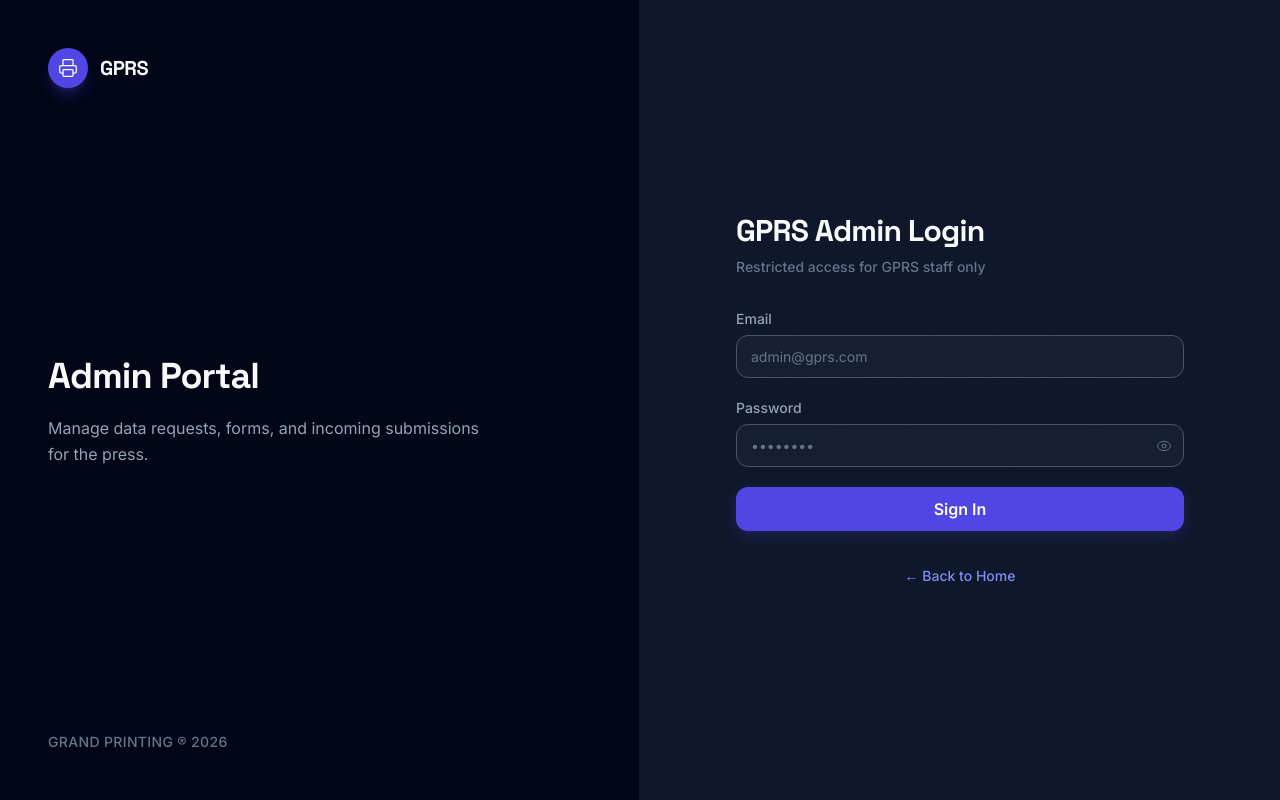
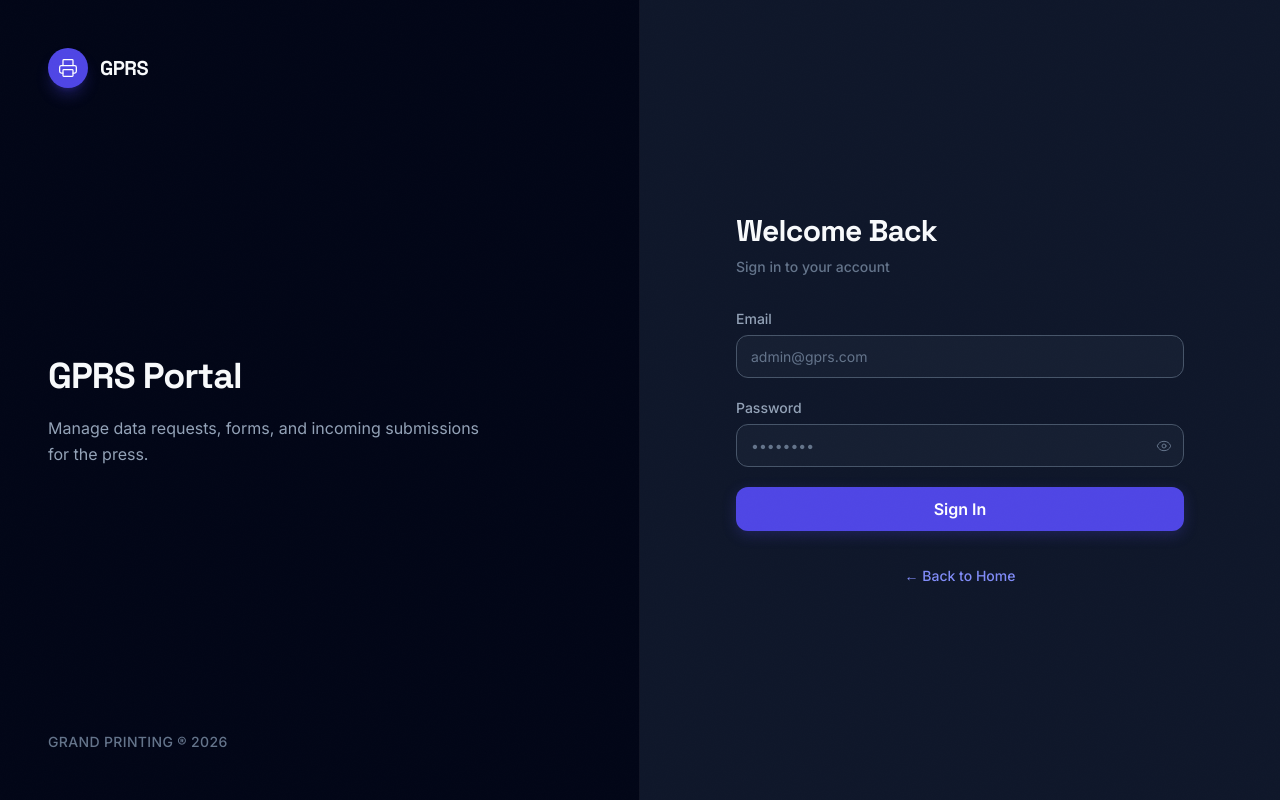
Before and after one commit to SourabhX16/c0rdly, a Next.js app: page /login in a window 1280 px wide. Built offline with nearby package versions, Linux system fonts and the light colour scheme; no server answers.

Commit message:
fix: redirect after login based on user role

```diff
--- a/app/login/page.tsx
+++ b/app/login/page.tsx
@@ -21,10 +21,22 @@ export default function LoginPage() {
     setError('');
 
     try {
-      const { error } = await supabase.auth.signInWithPassword({ email, password });
+      const { data: authData, error } = await supabase.auth.signInWithPassword({ email, password });
       if (error) throw error;
 
-      router.push('/admin');
+      if (authData.user) {
+        const { data: profile } = await supabase
+          .from('profiles')
+          .select('role')
+          .eq('id', authData.user.id)
+          .single();
+
+        if (profile?.role === 'admin') {
+          router.push('/admin');
+        } else {
+          router.push('/portal');
+        }
+      }
       router.refresh();
     } catch (err: unknown) {
       setError(err instanceof Error ? err.message : 'Invalid credentials');
@@ -45,7 +57,7 @@ export default function LoginPage() {
         </div>
         <div className="max-w-md">
           <h2 className="font-display text-4xl font-bold leading-tight text-slate-white mb-4 tracking-tight">
-            Admin Portal
+            GPRS Portal
           </h2>
           <p className="text-frost-gray leading-relaxed">
             Manage data requests, forms, and incoming submissions for the press.
@@ -68,10 +80,10 @@ export default function LoginPage() {
 
           <div className="mb-8">
             <h1 className="font-display text-3xl font-bold text-slate-white tracking-tight">
-              GPRS Admin Login
+              Welcome Back
             </h1>
             <p className="mt-2 text-sm text-dim-steel font-medium">
-              Restricted access for GPRS staff only
+              Sign in to your account
             </p>
           </div>
 
```
